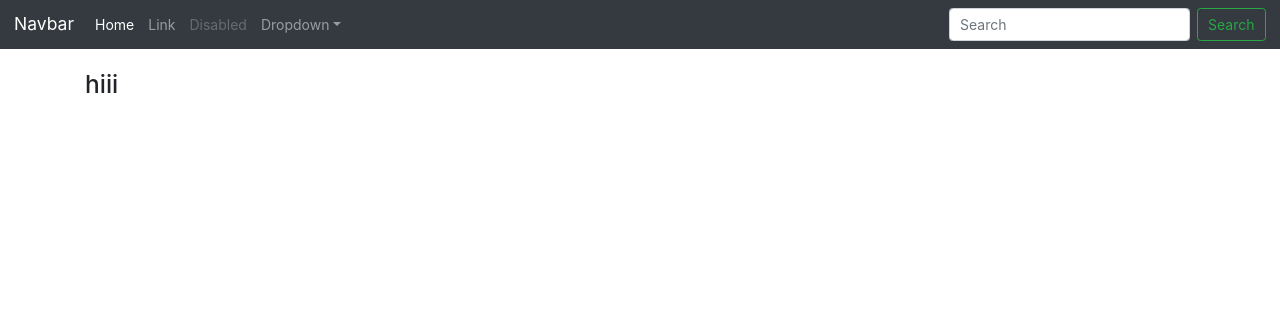
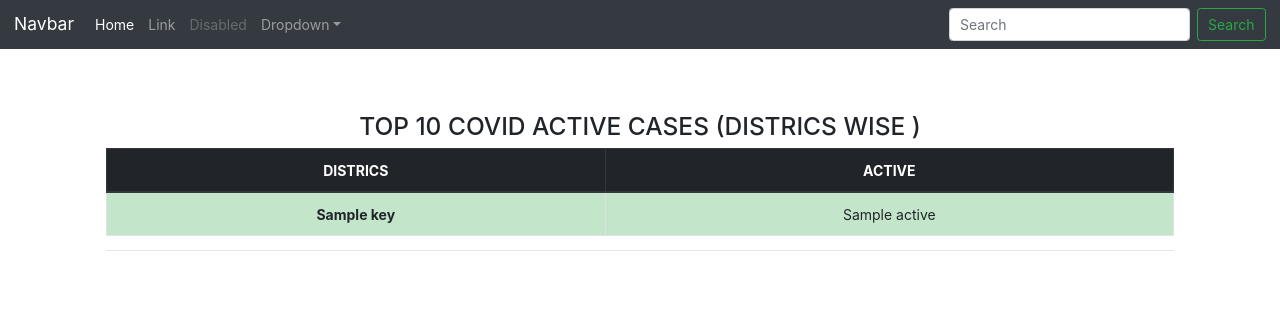
Before and after one commit to atheenaantonyt9689/covid19_data_project, a Django app: template templates/core_section/active_cases.html in a window 1280 px wide. Shown: the top 309 px of the page. Run offline with Django 3.2, Linux system fonts and the light colour scheme; the template is opened without the code that fills it: most values are stand-ins (such as "Sample title", 1, 10 or a date in 2020); some libraries are stand-ins or nearby versions.

Commit message:
orderd active-cases districts wise on templates

```diff
--- a/templates/core_section/active_cases.html
+++ b/templates/core_section/active_cases.html
@@ -1,6 +1,52 @@
 {% extends 'layouts/base.html' %}
 {% block content %}
-<h3>hiii</h3>
+
+
+<div class="starter-template">
+    <div>
+
+
+
+             </div>
+             <h3>TOP 10 COVID ACTIVE CASES (DISTRICS WISE )</h3>
+             <table class="table table-bordered table-success">
+
+                <thead class="thead-dark">
+                  <tr>
+                    <th scope="col">DISTRICS</th>
+                    <th scope="col">ACTIVE</th>
+
+
+
+
+                  </tr>
+                </thead>
+                <tbody>
+                    {% for key, value in ordered.items %}
+
+                  <tr>
+                    <th scope="row">{{key}}</th>
+                    <td>{{value.active}}</td>
+
+                  </tr>
+
+
+                  {% endfor %}
+                </tbody>
+              </table>
+
+
+            <hr/>
+
+
+
+
+
+
+
+            <!--li>{{ covid_data }}</li-->
+
+            </div>
 
 
 
```
Also changed, not shown: dashboard/views.py (+4 -4 lines).
